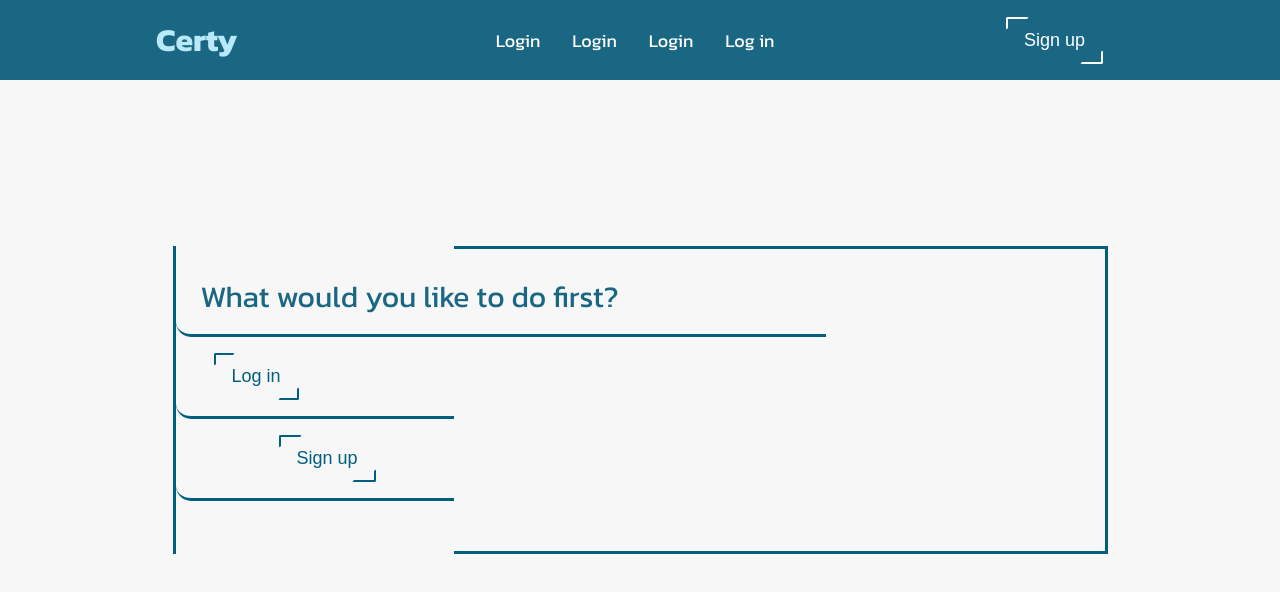
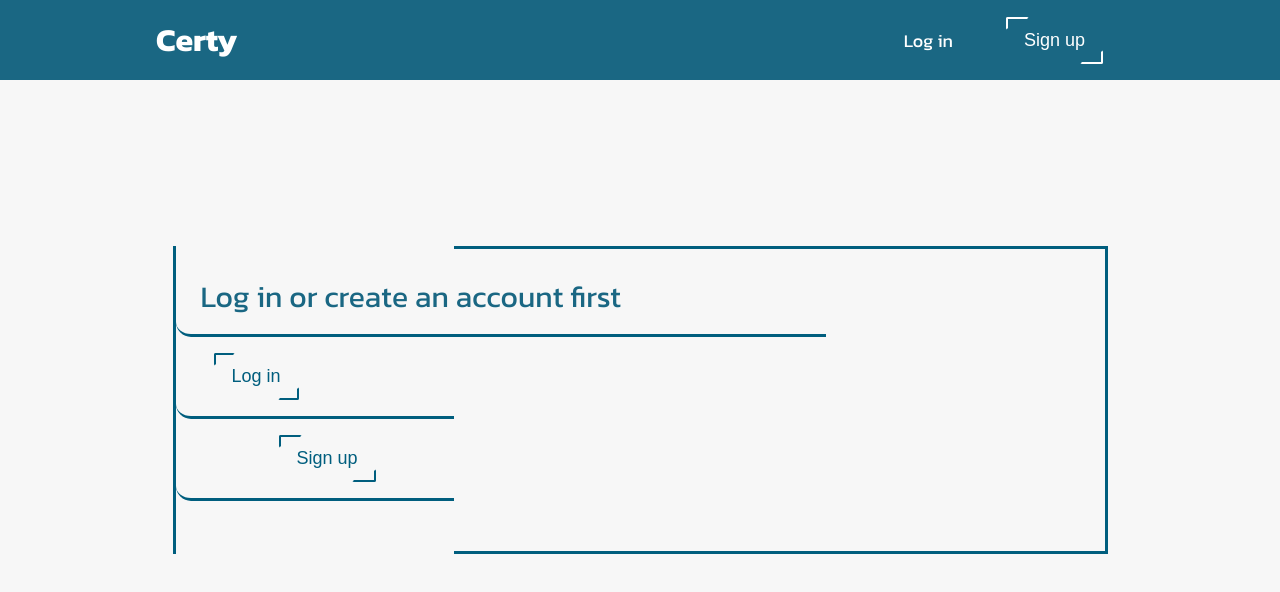
Before and after one commit to saszotek/certificate-manager_frontend, a React (Create React App) app: page /home in a window 1280 px wide. Shown: the top 592 px of the page. Built offline with nearby package versions, Linux system fonts and the light colour scheme.

Commit message:
redux impl

```diff
--- a/package.json
+++ b/package.json
@@ -13,8 +13,11 @@
     "axios": "^1.1.3",
     "react": "^18.2.0",
     "react-dom": "^18.2.0",
+    "react-redux": "^8.0.5",
     "react-router-dom": "^6.4.2",
     "react-scripts": "5.0.1",
+    "redux": "^4.2.0",
+    "redux-thunk": "^2.4.2",
     "sass": "^1.55.0",
     "web-vitals": "^2.1.4"
   },
--- a/src/components/Dashboard/Dashboard.js
+++ b/src/components/Dashboard/Dashboard.js
@@ -1,75 +1,60 @@
-// import axios from "axios";
-import React from "react";
+import React, { useEffect, useState } from "react";
 import { useNavigate } from "react-router-dom";
 import "../../styles/dashboard.scss";
 import Button from "../Button/Button";
 import Navbar from "../Navbar/Navbar";
-// import { useLocalState } from "../../util/useLocalState";
+import { useLocalState } from "../../util/useLocalState";
+import { useSelector, useDispatch } from "react-redux";
+import { verifyToken } from "../../state/actions";
 
 function Dashboard() {
   /* eslint-disable */
-  // const [dataPersons, setDataPersons] = useState(null);
-  // const [loading, setLoading] = useState(true);
-  // const [jwt, setJwt] = useLocalState("", "jwt");
-
-  // const headers = {
-  //   headers: {
-  //     Authorization: `Bearer ${jwt}`,
-  //   },
-  // };
-
-  // useEffect(() => {
-  //   const fetchData = async () => {
-  //     await axios
-  //       .get("api/person/find/all", headers)
-  //       .then((response) => {
-  //         console.log(response);
-  //         setDataPersons(response.data);
-  //         setLoading(false);
-  //       })
-  //       .catch((error) => {
-  //         console.error(error);
-  //       });
-  //   };
-
-  //   fetchData();
-  // }, []);
-
+  const [loading, setLoading] = useState(true);
+  const [jwt, setJwt] = useLocalState("", "jwt");
+  const isLogged = useSelector((state) => state.loggedReducer);
+  const dispatch = useDispatch();
   const navigate = useNavigate();
 
-  const handleLogIn = () => {
-    navigate("/login");
-  };
+  useEffect(() => {
+    if (jwt) {
+      dispatch(verifyToken(jwt));
+    }
 
-  const handleSignUp = () => {
-    navigate("/register");
-  };
+    setLoading(false);
+  }, []);
 
   return (
     <>
       <Navbar />
+      {loading ? (
+        <div>Loading...</div>
+      ) : (
         <div className="dashboard-container">
-        {/* {loading && <div>Loading screen</div>}
-        {!loading && (
-          <div>
-            {dataPersons.map((item) => (
-              <div key={item.id}>{JSON.stringify(item)}</div>
-            ))}
-          </div>
-        )} */}
-
           <div className="dashboard-container__wrapper">
             <div className="dashboard-container__wrapper__title-box">
-            <h1>What would you like to do first?</h1>
+              <h1>
+                {isLogged
+                  ? "What would you like to do?"
+                  : "Log in or create an account first"}
+              </h1>
             </div>
             <div className="dashboard-container__wrapper__button-box">
-            <Button onClick={handleLogIn} text="Log in" color="true" />
+              <Button
+                onClick={() => navigate("/login")}
+                text="Log in"
+                color="true"
+              />
             </div>
             <div className="dashboard-container__wrapper__button-box">
-            <Button onClick={handleSignUp} text="Sign up" color="true" />
+              <Button
+                onClick={() => navigate("/register")}
+                text="Sign up"
+                color="true"
+              />
             </div>
           </div>
         </div>
+      )}
     </>
   );
 }
--- a/src/components/Navbar/Navbar.js
+++ b/src/components/Navbar/Navbar.js
@@ -17,46 +17,14 @@ function Navbar() {
 
   return (
     <div className="navbar-container">
-      <NavLink
-        className={({ isActive }) =>
-          "navbar-container__navlink" +
-          (isActive ? " navbar-container__navlink-active" : "")
-        }
-        to="/home"
-      >
+      <NavLink className="navbar-container__navlink" to="/home">
         <h1>Certy</h1>
       </NavLink>
       <div className="navbar-container__hamburger-menu">
         <FontAwesomeIcon icon={icons.faBars} />
       </div>
-      <div className="navbar-container__list-menu">
-        <NavLink
-          className={({ isActive }) =>
-            "navbar-container__navlink" +
-            (isActive ? " navbar-container__navlink-active" : "")
-          }
-          to="/login"
-        >
-          Login
-        </NavLink>
-        <NavLink
-          className={({ isActive }) =>
-            "navbar-container__navlink" +
-            (isActive ? " navbar-container__navlink-active" : "")
-          }
-          to="/login"
-        >
-          Login
-        </NavLink>
-        <NavLink
-          className={({ isActive }) =>
-            "navbar-container__navlink" +
-            (isActive ? " navbar-container__navlink-active" : "")
-          }
-          to="/login"
-        >
-          Login
-        </NavLink>
+      <div className="navbar-container__links-box">
+        <div className="navbar-container__links-box__list-menu">
           <NavLink
             className={({ isActive }) =>
               "navbar-container__navlink" +
@@ -67,8 +35,9 @@ function Navbar() {
             Log in
           </NavLink>
         </div>
-      <div className="navbar-container__button">
+        <div className="navbar-container__links-box__button">
           <Button onClick={handleSignUp} text="Sign up" />
+        </div>
       </div>
     </div>
   );
--- a/src/index.js
+++ b/src/index.js
@@ -3,11 +3,15 @@ import ReactDOM from "react-dom/client";
 import "./index.scss";
 import App from "./App";
 import reportWebVitals from "./reportWebVitals";
+import { Provider } from "react-redux";
+import { store } from "./state/store";
 
 const root = ReactDOM.createRoot(document.getElementById("root"));
 root.render(
   <React.StrictMode>
-    <App />
+    <Provider store={store}>
+      <App />
+    </Provider>
   </React.StrictMode>
 );
 
--- /dev/null
+++ b/src/state/actions/index.js
@@ -0,0 +1,8 @@
+export const verifyToken = (jwt) => {
+  return (dispatch) => {
+    dispatch({
+      type: "verifyToken",
+      payload: jwt,
+    });
+  };
+};
--- /dev/null
+++ b/src/state/reducers/index.js
@@ -0,0 +1,8 @@
+import { combineReducers } from "redux";
+import loggedReducer from "./loggedReducer";
+
+const reducers = combineReducers({
+  loggedReducer,
+});
+
+export default reducers;
--- /dev/null
+++ b/src/state/reducers/loggedReducer.js
@@ -0,0 +1,12 @@
+import verifyToken from "../../util/verifyToken";
+
+const loggedReducer = (state = false, action) => {
+  switch (action.type) {
+    case "verifyToken":
+      return verifyToken(action.payload);
+    default:
+      return false;
+  }
+};
+
+export default loggedReducer;
--- /dev/null
+++ b/src/state/store.js
@@ -0,0 +1,9 @@
+import { applyMiddleware, createStore } from "redux";
+import thunk from "redux-thunk";
+import reducers from "./reducers/index";
+
+export const store = createStore(
+  reducers,
+  applyMiddleware(thunk)
+  //   window.__REDUX_DEVTOOLS_EXTENSION__ && window.__REDUX_DEVTOOLS_EXTENSION__()
+);
--- a/src/styles/navbar.scss
+++ b/src/styles/navbar.scss
@@ -25,6 +25,31 @@
         color: variables.$background-color-third;
     }
 
+    .navbar-container__links-box {
+        display: flex;
+
+        .navbar-container__links-box__list-menu {
+            display: flex;
+            align-items: center;
+            margin-right: 24px;
+            font-size: 18px;
+
+            @media screen and (max-width: 768px) {
+                display: none;
+            }
+        }
+
+        .navbar-container__links-box__button {
+            display: flex;
+            align-items: center;
+            margin-right: 24px;
+
+            @media screen and (max-width: 768px) {
+                display: none;
+            }
+        }
+    }
+
     .navbar-container__hamburger-menu {
         display: none;
         color: #fff;
@@ -39,25 +64,4 @@
             cursor: pointer;
         }
     }
-
-    .navbar-container__list-menu {
-        display: flex;
-        align-items: center;
-        margin-right: -24px;
-        font-size: 18px;
-
-        @media screen and (max-width: 768px) {
-            display: none;
-        }
-    }
-
-    .navbar-container__button {
-        display: flex;
-        align-items: center;
-        margin-right: 24px;
-
-        @media screen and (max-width: 768px) {
-            display: none;
-        }
-    }
 }
--- /dev/null
+++ b/src/util/verifyToken.js
@@ -0,0 +1,22 @@
+import axios from "axios";
+
+const verifyToken = async (jwt) => {
+  const headers = {
+    headers: {
+      "Content-Type": "application/json",
+      Authorization: `Bearer ${jwt}`,
+    },
+  };
+
+  await axios
+    .get(`api/auth/validate?token=${jwt}`, headers)
+    .then((isValid) => {
+      return isValid.data;
+    })
+    .catch((error) => {
+      console.error(error);
+      return false;
+    });
+};
+
+export default verifyToken;
```
Also changed, not shown: 1 other file (tests, documents, lock files or other folders). Lines whose indentation alone changed are shown as unchanged.
